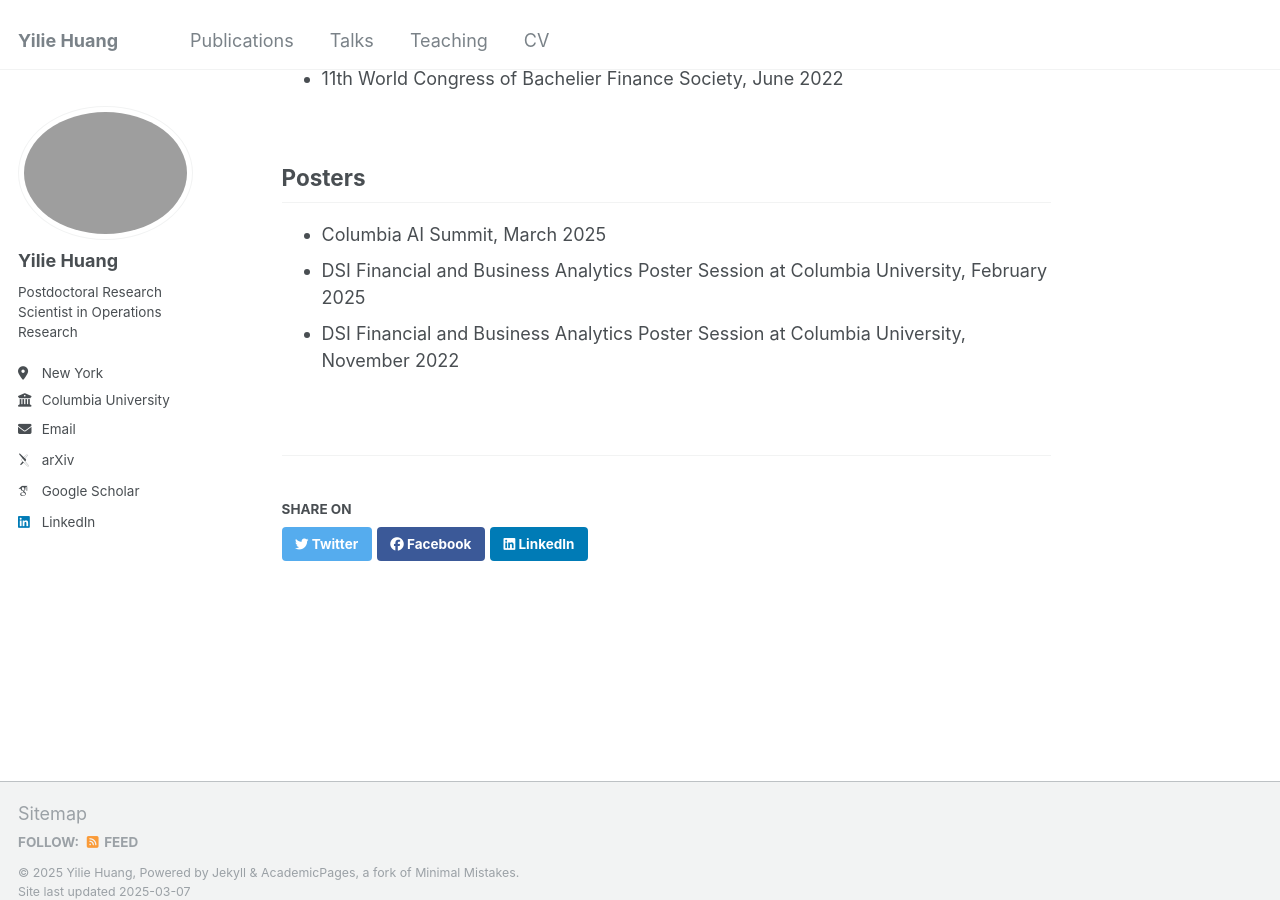
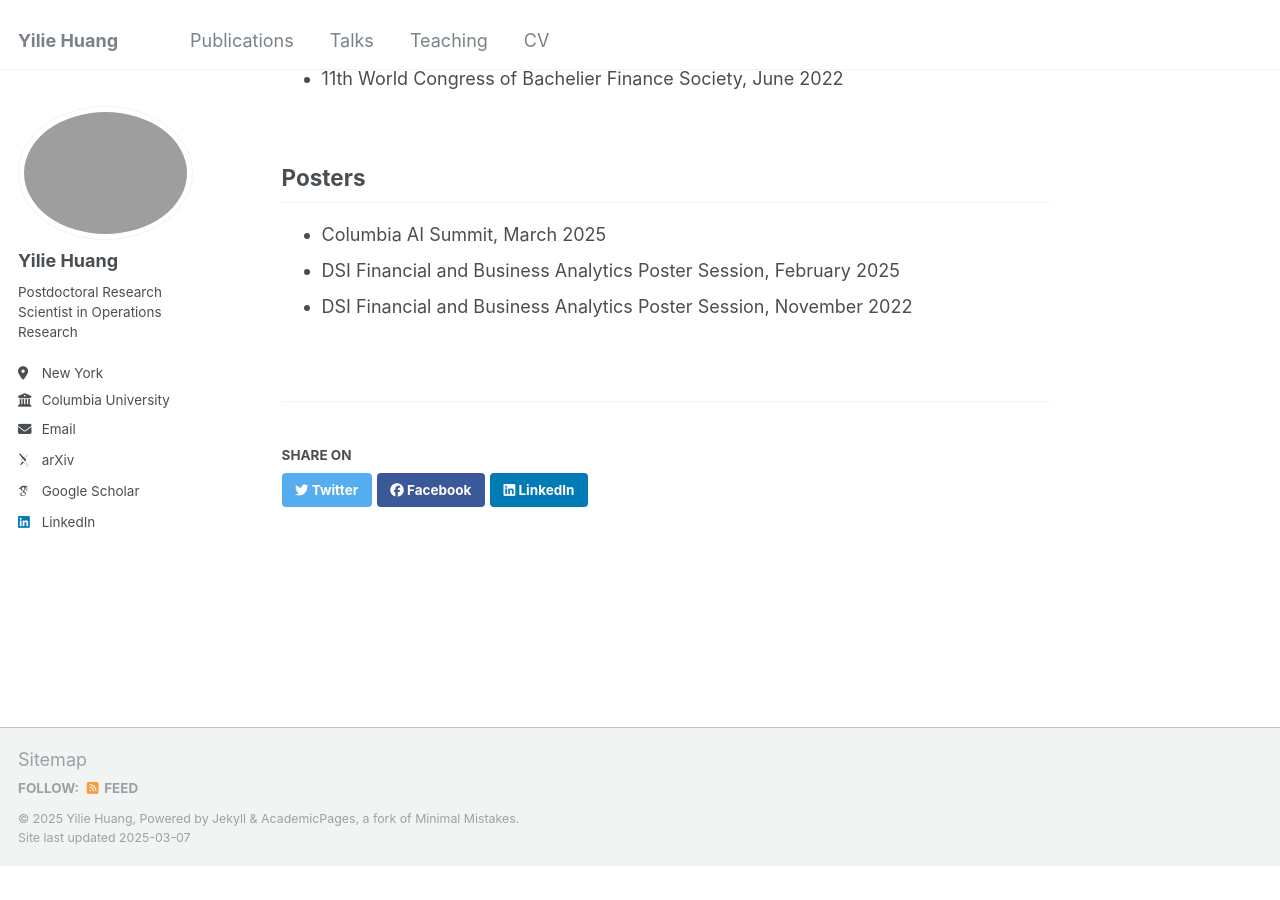
Before and after one commit to yiliehuang/yiliehuang.github.io, a Jekyll site: the page built from _talks/talks.md, in a window 1280 px wide and 900 px high, scrolled down 612 px. Built offline with Jekyll 4.4.1, drawn with Linux system fonts in a browser that asks for light colours; some web fonts are replaced; after the commit the page ends 1477 px from its top, so only the background shows below that.

Commit message:
Update talks.md

```diff
--- a/_talks/talks.md
+++ b/_talks/talks.md
@@ -17,5 +17,5 @@ permalink: /talks
 <br>
 <h2>Posters</h2>
 - Columbia AI Summit, March 2025<br>
-- DSI Financial and Business Analytics Poster Session at Columbia University, February 2025<br>
-- DSI Financial and Business Analytics Poster Session at Columbia University, November 2022<br>
+- DSI Financial and Business Analytics Poster Session, February 2025<br>
+- DSI Financial and Business Analytics Poster Session, November 2022<br>
```
